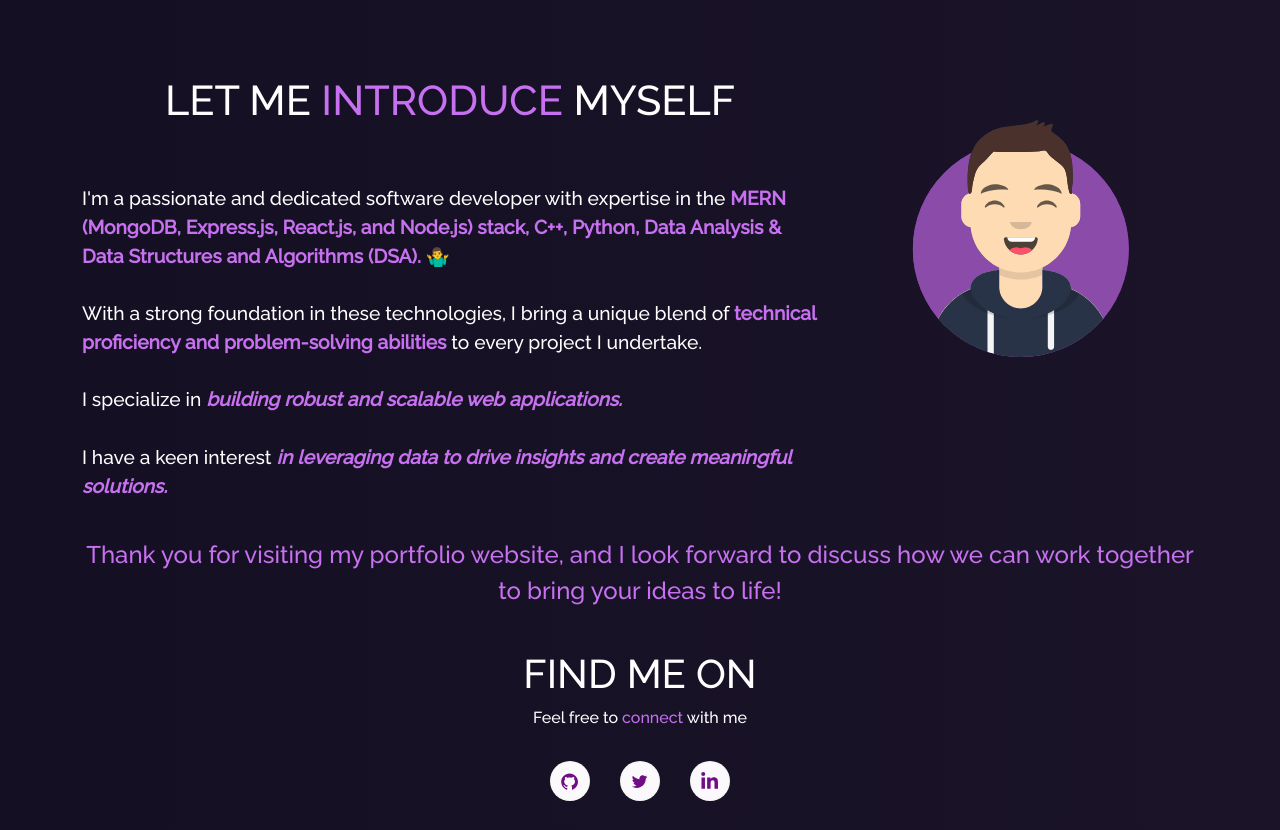
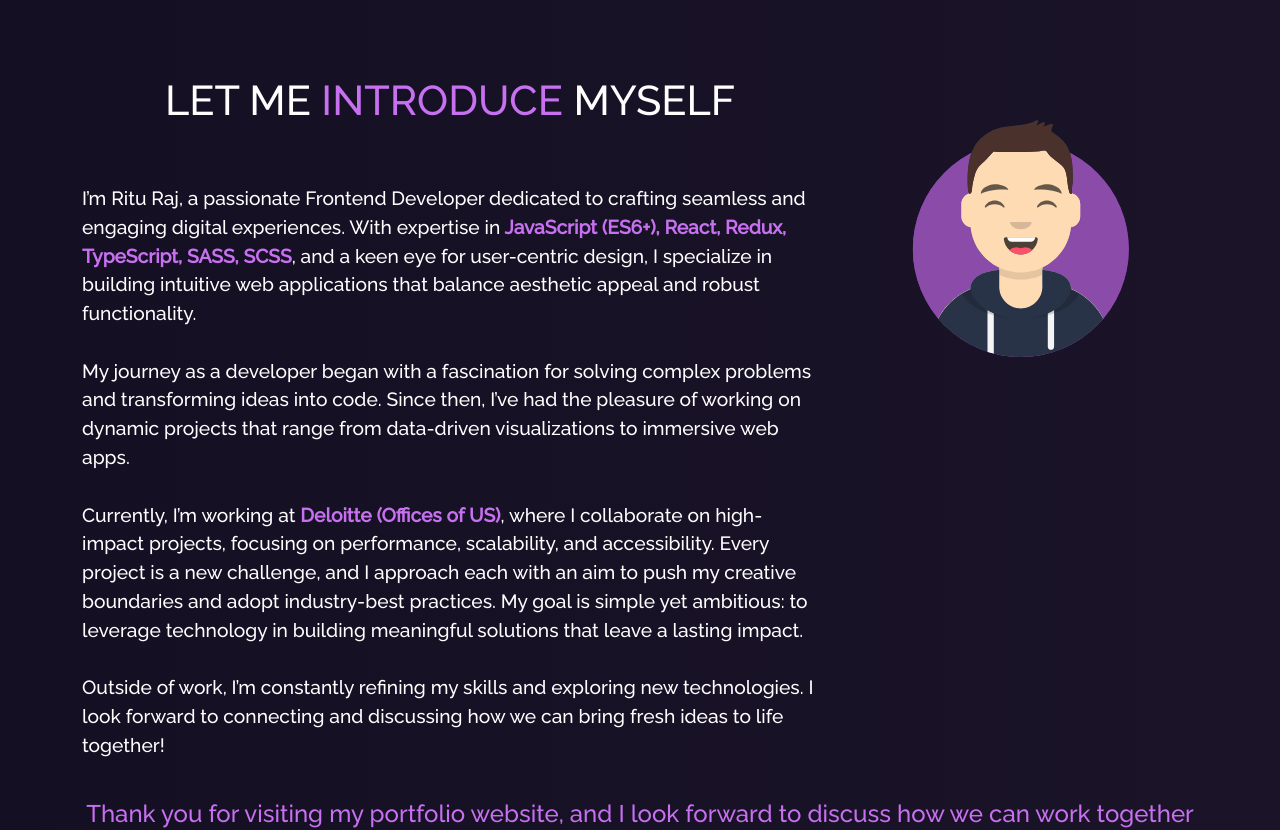
Before and after one commit to rituraj2084/My-Portfolio, a React (Create React App) app: page / in a window 1280 px wide. Shown: the part 800-1630 px from the top of the page. Built offline with nearby package versions, Linux system fonts and the light colour scheme.

Commit message:
Updating introduction and about section

```diff
--- a/src/components/About/AboutCard.jsx
+++ b/src/components/About/AboutCard.jsx
@@ -1,6 +1,5 @@
 import React from 'react';
 import Card from 'react-bootstrap/Card';
-import { ImPointRight } from 'react-icons/im';
 
 function AboutCard() {
   return (
@@ -8,31 +7,43 @@ function AboutCard() {
       <Card.Body>
         <blockquote className="blockquote mb-0">
           <p style={{ textAlign: 'justify' }}>
-            Hi Everyone, I am <span className="purple">Ritu Raj </span>
-            from <span className="purple"> Madhubani, Bihar, India.</span>
-            <br />I have completed B.Tech from MNIT Jaipur in 2023. I'm a
-            passionate and dedicated software developer with expertise in the{' '}
-            <b className="purple">
-              MERN (MongoDB, Express.js, React.js, and Node.js) stack, C++,
-              Python, Data Analysis &amp; Data Structures and Algorithms (DSA).
-            </b>
+            I’m <span className="purple"> Ritu Raj </span>, a Frontend Developer
+            with a strong foundation in modern web technologies like{' '}
+            <span className="purple">
+              {' '}
+              JavaScript (ES6+), React, Redux, TypeScript, Tailwind CSS, SCSS
+              and SASS.
+            </span>{' '}
+            I graduated from <span className="purple">MNIT Jaipur </span> with a
+            degree in engineering and currently work as a Frontend Developer at
+            <span className="purple"> Deloitte USI, </span> where I focus on
+            delivering high-quality, scalable solutions for clients.
             <br />
             <br />
-            Apart from coding, some other activities that I love to do!
+            With over a year of hands-on experience, I’ve contributed to diverse
+            projects, ranging from interactive data visualizations to
+            comprehensive web applications. My recent work includes building{' '}
+            <span className="purple">
+              a Netflix-inspired site using Vite, React, and Firebase
+              Authentication, as well as creating a Swiggy-style app that
+              leverages live API integrations to provide real-time
+              functionality.
+            </span>{' '}
+            Additionally, my ongoing projects in the finance and sports
+            industries have sharpened my skills in{' '}
+            <span className="purple">
+              accessibility, unit testing, and agile development.
+            </span>{' '}
+            <br />
+            <br />
+            I’m driven by a goal to secure an SDE role in a leading
+            product-based company. Alongside this, I continually strive to
+            expand my technical expertise, adopt industry best practices, and
+            approach each task with a problem-solving mindset. When I’m not
+            coding, I explore the latest frontend developments, refine my
+            understanding of algorithms, and connect with like-minded
+            professionals to stay inspired.
           </p>
-          <ul>
-            <li className="about-activity">
-              <ImPointRight /> Stock Trading
-            </li>
-
-            <li className="about-activity">
-              <ImPointRight /> Teaching
-            </li>
-
-            <li className="about-activity">
-              <ImPointRight /> Playing Badminton
-            </li>
-          </ul>
 
           <br />
           <p style={{ color: 'rgb(155 126 172)' }}>
--- a/src/components/About/Techstack.jsx
+++ b/src/components/About/Techstack.jsx
@@ -1,6 +1,6 @@
-import React from "react";
-import { Col, Row } from "react-bootstrap";
-import { CgCPlusPlus } from "react-icons/cg";
+import React from 'react';
+import { Col, Row } from 'react-bootstrap';
+import { CgCPlusPlus } from 'react-icons/cg';
 import {
   DiJavascript1,
   DiReact,
@@ -8,62 +8,62 @@ import {
   DiMongodb,
   DiHtml5,
   DiGit,
-  DiPython,
-} from "react-icons/di";
+  DiBitbucket,
+} from 'react-icons/di';
 import {
-
   SiMysql,
   SiCss3,
   SiBootstrap,
   SiPython,
-  SiExpress
-
-
-} from "react-icons/si";
+  SiExpress,
+  SiTailwindcss,
+} from 'react-icons/si';
 
 function Techstack() {
   return (
-    <Row style={{ justifyContent: "center", paddingBottom: "50px" }}>
+    <Row style={{ justifyContent: 'center', paddingBottom: '50px' }}>
       <Col xs={4} md={2} className="tech-icons">
-        <CgCPlusPlus />
+        <DiJavascript1 />
       </Col>
       <Col xs={4} md={2} className="tech-icons">
         <DiReact />
       </Col>
       <Col xs={4} md={2} className="tech-icons">
-        <DiNodejs />
+        <DiGit />
       </Col>
       <Col xs={4} md={2} className="tech-icons">
-        <DiJavascript1 />
+        <DiBitbucket />
+      </Col>
+      <Col xs={4} md={2} className="tech-icons">
+        <DiNodejs />
       </Col>
       <Col xs={4} md={2} className="tech-icons">
         <SiMysql />
       </Col>
-     <Col xs={4} md={2} className="tech-icons">
+      <Col xs={4} md={2} className="tech-icons">
         <DiMongodb />
       </Col>
       <Col xs={4} md={2} className="tech-icons">
-        <DiHtml5/>
+        <DiHtml5 />
       </Col>
       <Col xs={4} md={2} className="tech-icons">
-        < SiCss3/>
+        <SiCss3 />
       </Col>
       <Col xs={4} md={2} className="tech-icons">
-        <SiBootstrap/>
+        <SiBootstrap />
       </Col>
-
+      <Col xs={4} md={2} className="tech-icons">
+        <SiTailwindcss />
+      </Col>
+      <Col xs={4} md={2} className="tech-icons">
+        <CgCPlusPlus />
+      </Col>
       <Col xs={4} md={2} className="tech-icons">
         <SiPython />
       </Col>
-
-      <Col xs={4} md={2} className="tech-icons">
-        <DiGit />
-      </Col>
-
       <Col xs={4} md={2} className="tech-icons">
         <SiExpress />
       </Col>
-
     </Row>
   );
 }
--- a/src/components/Home/Home2.jsx
+++ b/src/components/Home/Home2.jsx
@@ -1,9 +1,9 @@
-import React from "react";
-import { Container, Row, Col } from "react-bootstrap";
-import myImg from "../../Assets/avatar.svg";
-import Tilt from "react-parallax-tilt";
-import { AiFillGithub, AiOutlineTwitter } from "react-icons/ai";
-import { FaLinkedinIn } from "react-icons/fa";
+import React from 'react';
+import { Container, Row, Col } from 'react-bootstrap';
+import myImg from '../../Assets/avatar.svg';
+import Tilt from 'react-parallax-tilt';
+import { AiFillGithub, AiOutlineTwitter } from 'react-icons/ai';
+import { FaLinkedinIn } from 'react-icons/fa';
 
 function Home2() {
   return (
@@ -11,44 +11,41 @@ function Home2() {
       <Container>
         <Row>
           <Col md={8} className="home-about-description">
-            <h1 style={{ fontSize: "2.6em" }}>
+            <h1 style={{ fontSize: '2.6em' }}>
               LET ME <span className="purple"> INTRODUCE </span> MYSELF
             </h1>
             <p className="home-about-body">
-              I'm a passionate and dedicated software developer with expertise
-              in the{" "}
+              I’m Ritu Raj, a passionate Frontend Developer dedicated to
+              crafting seamless and engaging digital experiences. With expertise
+              in
               <b className="purple">
-                MERN (MongoDB, Express.js, React.js, and Node.js) stack, C++,
-                Python, Data Analysis &amp; Data Structures and Algorithms
-                (DSA).
-              </b>{" "}
-              🤷‍♂️
+                {' '}
+                JavaScript (ES6+), React, Redux, TypeScript, SASS, SCSS
+              </b>
+              , and a keen eye for user-centric design, I specialize in building
+              intuitive web applications that balance aesthetic appeal and
+              robust functionality.
               <br />
               <br />
-              With a strong foundation in these technologies, I bring a unique
-              blend of{" "}
-              <b className="purple">
-                {" "}
-                technical proficiency and problem-solving abilities
-              </b>{" "}
-              to every project I undertake.
+              My journey as a developer began with a fascination for solving
+              complex problems and transforming ideas into code. Since then,
+              I’ve had the pleasure of working on dynamic projects that range
+              from data-driven visualizations to immersive web apps.
               <br />
-              <br />I specialize in
-              <i>
-                <b className="purple">
-                  {" "}
-                  building robust and scalable web applications.{" "}
-                </b>
-              </i>
               <br />
-              <br />I have a keen interest
-              <i>
-                <b className="purple">
-                  {" "}
-                  in leveraging data to drive insights and create meaningful
-                  solutions.
-                </b>
-              </i>
+              Currently, I’m working at{' '}
+              <b className="purple"> Deloitte (Offices of US)</b>, where I
+              collaborate on high-impact projects, focusing on performance,
+              scalability, and accessibility. Every project is a new challenge,
+              and I approach each with an aim to push my creative boundaries and
+              adopt industry-best practices. My goal is simple yet ambitious: to
+              leverage technology in building meaningful solutions that leave a
+              lasting impact.
+              <br />
+              <br />
+              Outside of work, I’m constantly refining my skills and exploring
+              new technologies. I look forward to connecting and discussing how
+              we can bring fresh ideas to life together!
             </p>
           </Col>
           <Col md={4} className="myAvtar">
@@ -59,7 +56,7 @@ function Home2() {
         </Row>
         <Row>
           <Col md={12}>
-            <p style={{ fontSize: "1.5em" }} className="purple">
+            <p style={{ fontSize: '1.5em' }} className="purple">
               Thank you for visiting my portfolio website, and I look forward to
               discuss how we can work together to bring your ideas to life!
             </p>
--- a/src/components/Home/Type.jsx
+++ b/src/components/Home/Type.jsx
@@ -1,16 +1,16 @@
-import React from "react";
-import Typewriter from "typewriter-effect";
+import React from 'react';
+import Typewriter from 'typewriter-effect';
 
 function Type() {
   return (
     <Typewriter
       options={{
         strings: [
-          "Software Engineer",
-          "MERN Stack Developer",
-          "Data Analyst",
-          "Stock Market Trader",
-          "Tutor"
+          'Software Engineer',
+          'Frontend Developer',
+          'React Developer',
+          'Freelancer',
+          'Tutor',
         ],
         autoStart: true,
         loop: true,
```
Also changed, not shown: src/components/Home/Home.jsx (+9 -10 lines).
